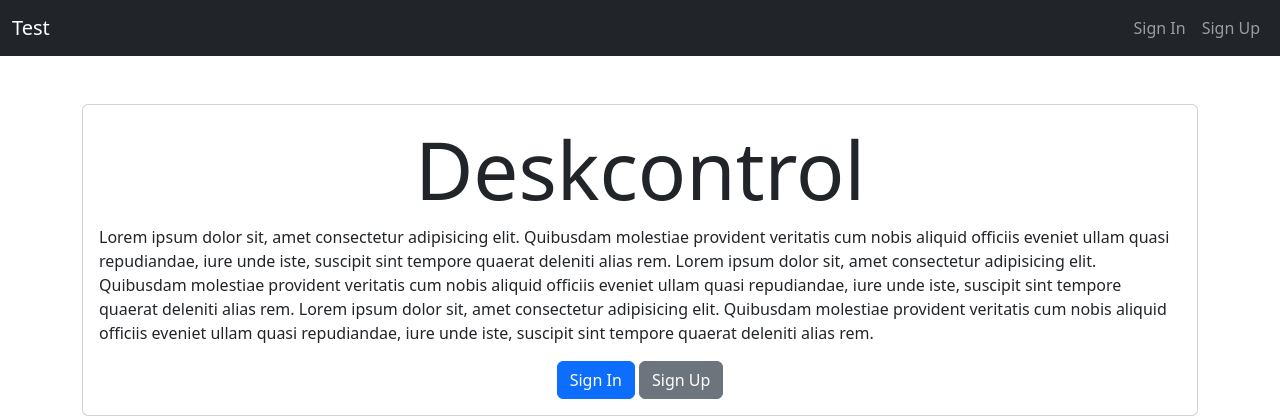
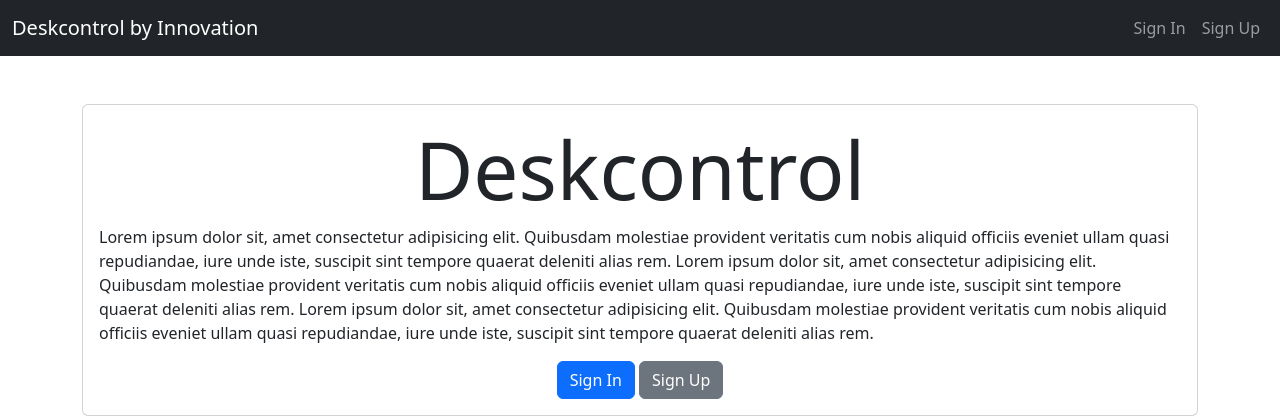
Before and after one commit to jameslegardev/django_auth_crud, a Django app: page / in a window 1280 px wide. Shown: the top 420 px of the page. Run offline with Django 5.2, Linux system fonts and the light colour scheme.

Commit message:
Set title

```diff
--- a/task/forms.py
+++ b/task/forms.py
@@ -9,6 +9,7 @@ class TaskForm(forms.ModelForm):
             'description',
             'important',
         ]
+
         widgets = {
 
             'title': forms.TextInput(attrs={'class':'form-control', 'placeholder': 'Write a title'}),
@@ -16,5 +17,3 @@ class TaskForm(forms.ModelForm):
             'important': forms.CheckboxInput(attrs={'class':'form-check-input m-auto'}),
 
         }
-
-#Me quedé en esta explicación para darle estilo a nuestros formularos personalizados
--- a/task/templates/html/base.html
+++ b/task/templates/html/base.html
@@ -5,13 +5,13 @@
     <meta charset="UTF-8">
     <meta name="viewport" content="width=device-width, initial-scale=1.0">
     <link rel="stylesheet" href="https://cdn.jsdelivr.net/npm/bootstrap@5.2.3/dist/css/bootstrap.min.css">
-    <title>Django-crud-app</title>
+    <title>Deskcontrol</title>
 </head>
 
 <body>
     <nav class="navbar navbar-expand-lg navbar-dark bg-dark">
         <div class="container-fluid">
-            <a class="navbar-brand" href="/">Test</a>
+            <a class="navbar-brand" href="/">Deskcontrol by Innovation</a>
             <button class="navbar-toggler" type="button" data-bs-toggle="collapse" data-bs-target="#navbarNavDropdown"
                 aria-controls="navbarNavDropdown" aria-expanded="false" aria-label="Toggle navigation">
                 <span class="navbar-toggler-icon"></span>
```
